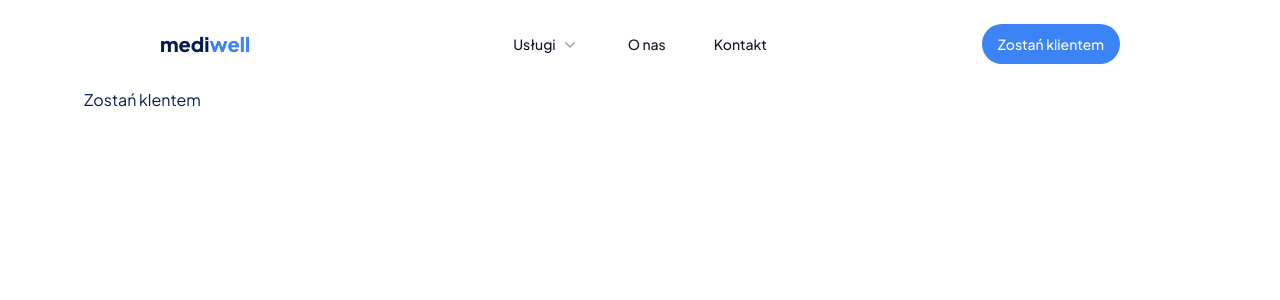
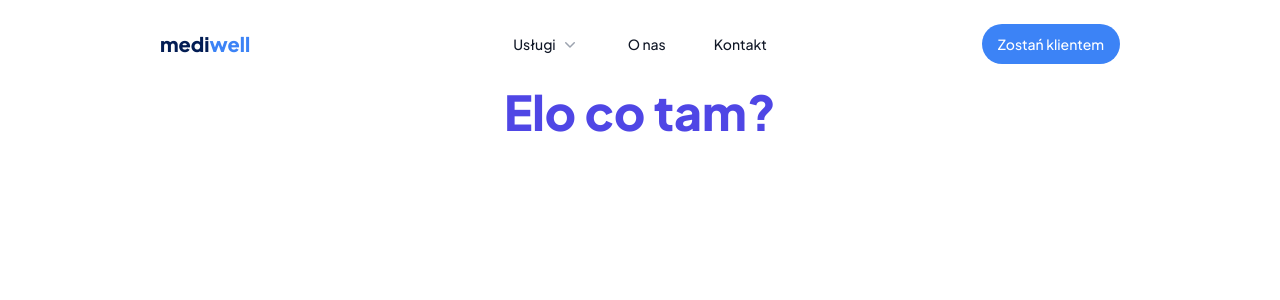
Before and after one commit to MZOG/mediwell.pl, a Next.js app: page /zostan-klientem in a window 1280 px wide. Shown: the top 300 px of the page. Built offline with nearby package versions, Linux system fonts and the light colour scheme.

Commit message:
feat: add typography

```diff
--- a/src/app/zostan-klientem/page.tsx
+++ b/src/app/zostan-klientem/page.tsx
@@ -1,9 +1,12 @@
 import Container from "@/components/container";
+import Typography from "@/components/typography";
 
 const BecomeClientPage = () => {
   return (
     <Container section>
-      <h1>Zostań klentem</h1>
+      <Typography type="h1" customClass="text-indigo-600">
+        Elo co tam?
+      </Typography>
     </Container>
   );
 };
--- /dev/null
+++ b/src/components/typography.tsx
@@ -0,0 +1,24 @@
+import { cn } from "@/lib/utils";
+
+type TypographyProps = {
+  type: "h1" | "h2" | "h3" | "h4" | "h5";
+  children: React.ReactNode;
+  customClass?: string;
+};
+
+const Typography = ({ type, children, customClass }: TypographyProps) => {
+  if (type === "h1") {
+    return (
+      <h1
+        className={cn(
+          "text-2xl md:text-3xl lg:text-5xl font-extrabold text-center",
+          customClass && customClass
+        )}
+      >
+        {children}
+      </h1>
+    );
+  }
+};
+
+export default Typography;
```
